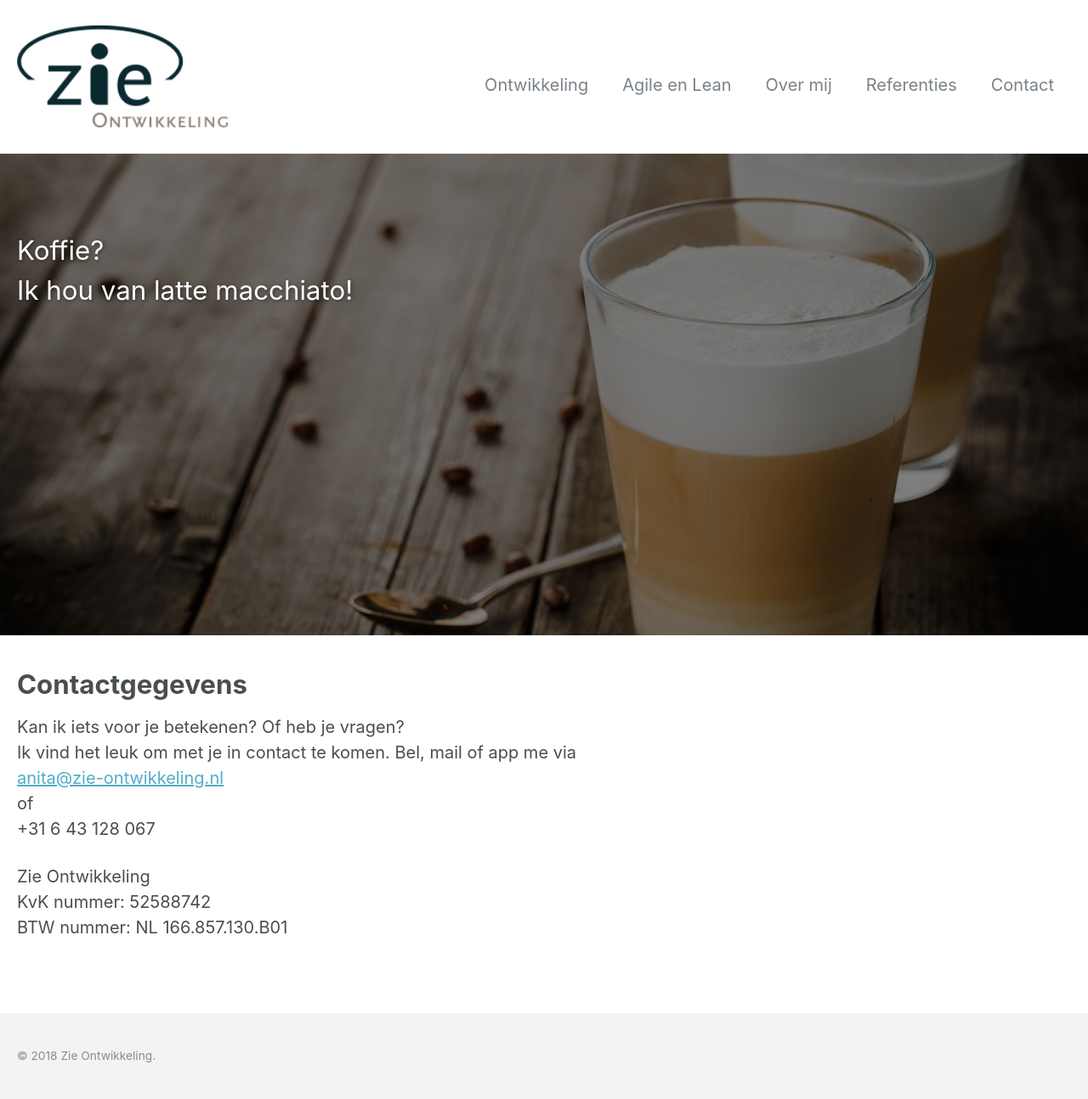
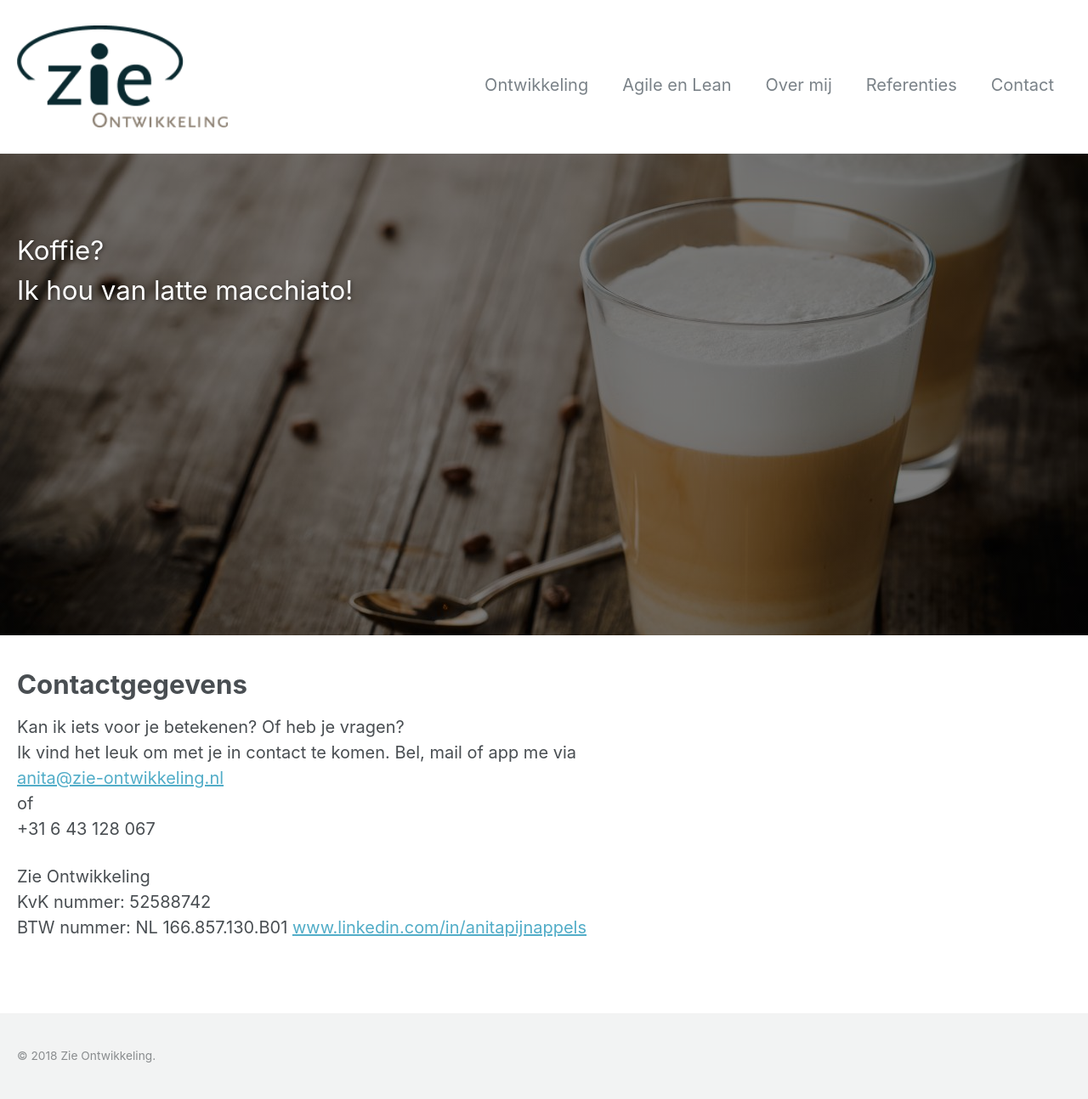
Before and after one commit to twinmum1/zie-ontwikkeling, a Jekyll site: the page built from _pages/contact.md, in a window 1280 px wide. Shown: the whole page at 85% size. Built offline with Jekyll 4.4.1, drawn with Linux system fonts in a browser that asks for light colours.

Commit message:
Update contact.md
linkedin url toegevoegd

```diff
--- a/_pages/contact.md
+++ b/_pages/contact.md
@@ -35,3 +35,4 @@ of
 Zie Ontwikkeling
 KvK nummer: 52588742
 BTW nummer: NL 166.857.130.B01
+[www.linkedin.com/in/anitapijnappels](https://www.linkedin.com/in/anitapijnappels/)
```
